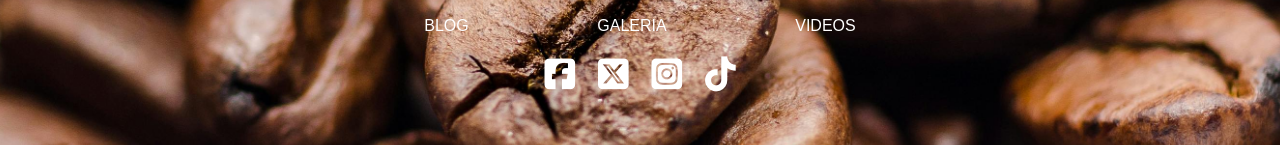
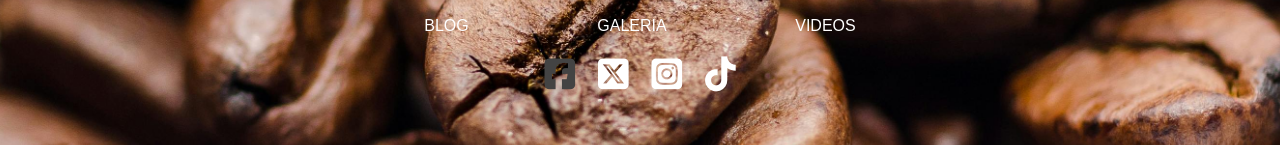
Before and after one commit to renzo85-ux/pa2desarrolloweb, a plain HTML site: page index.html in a window 1280 px wide. In both pictures the pointer is over the link 559 px from the left and 490 px from the top of the page. Shown: the part 416-561 px from the top of the page. Drawn offline with Linux system fonts and the light colour scheme.

Commit message:
Update style.css

```diff
--- a/css/style.css
+++ b/css/style.css
@@ -52,6 +52,9 @@
 }
 .iconos a{
     color: white;
+}
+.iconos a:hover{
+    color: #434343;
 }
 .contenido{
     margin-top: 150px;
```
